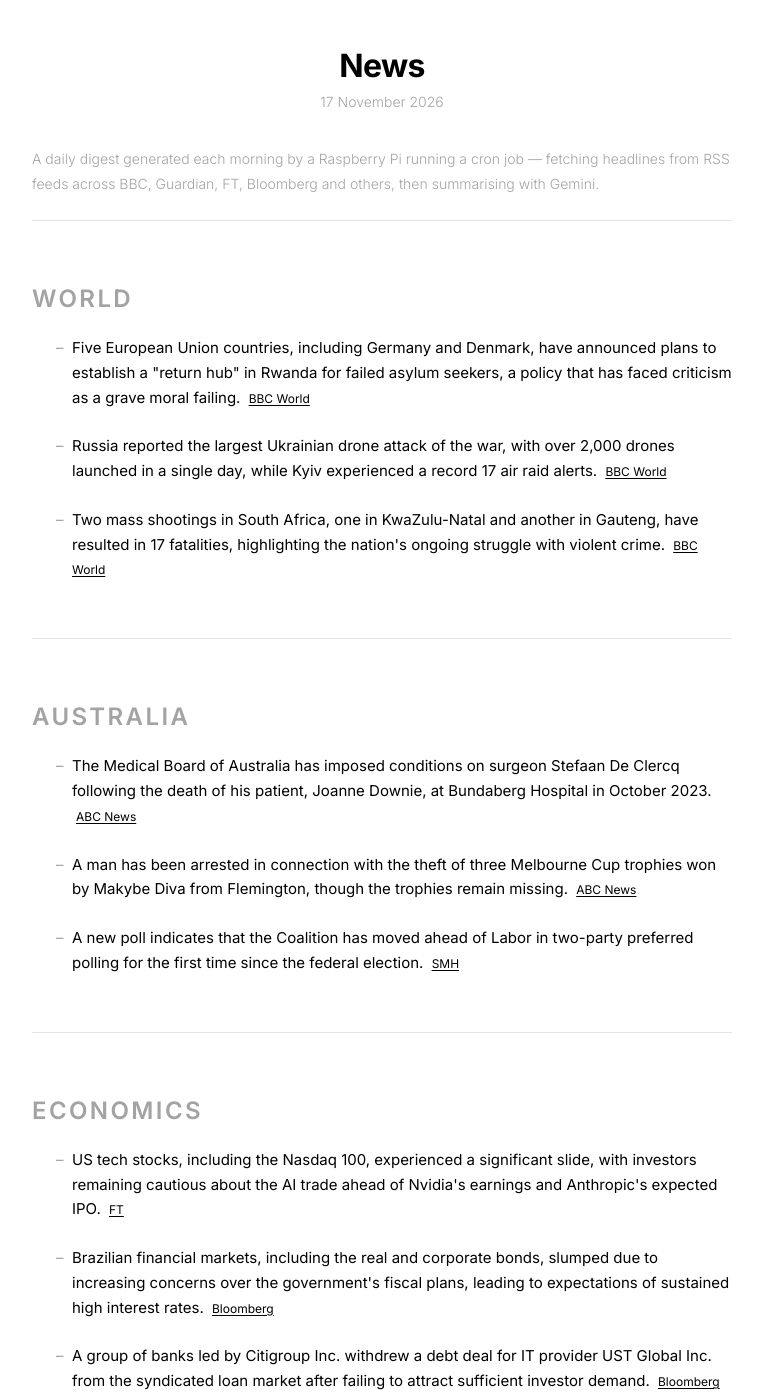
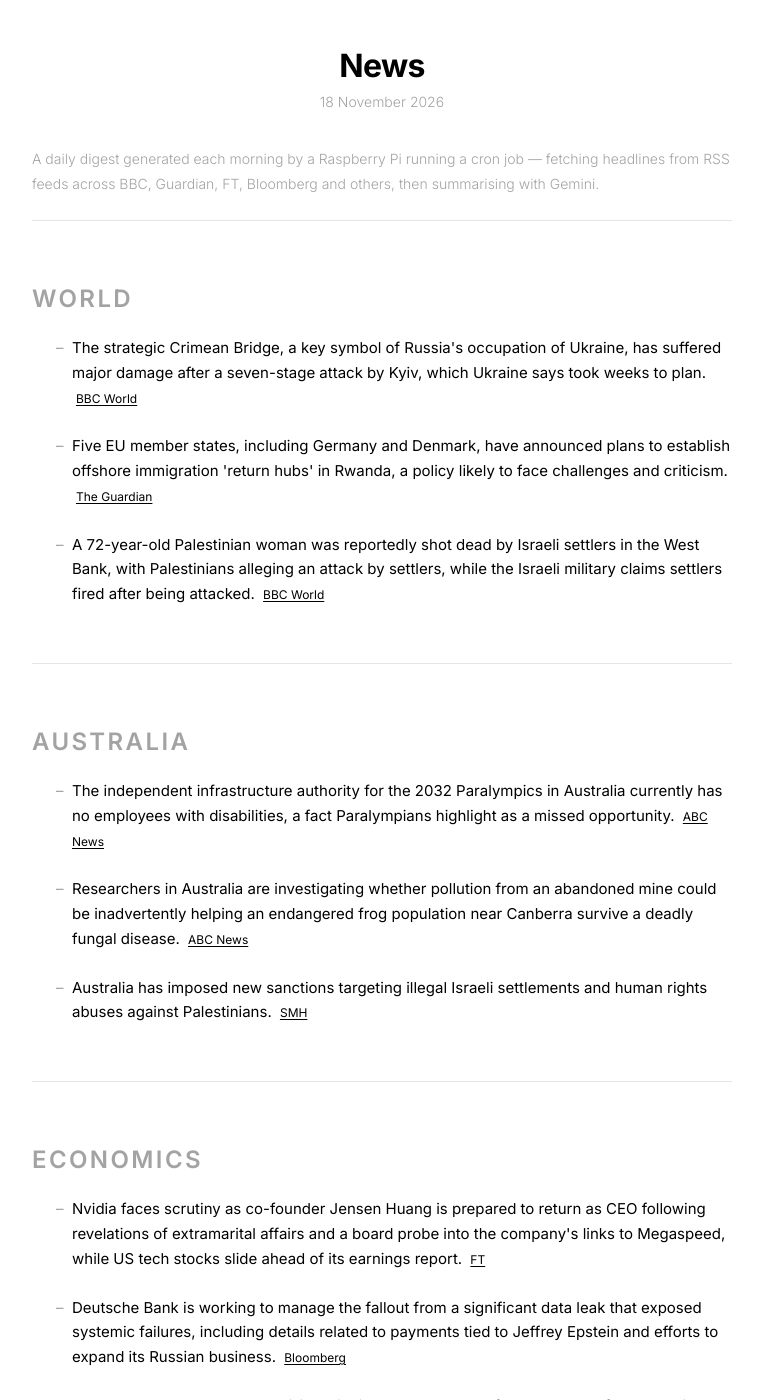
Before and after one commit to s-jac/s-jac.github.io, a Jekyll site: the page built from projects/news.html, in a window 1280 px wide and 1400 px high. Shown: the whole window, without its empty margins (258-1021 px from the left). Built offline with Jekyll 4.4.1, drawn with Linux system fonts in a browser that asks for light colours; some of the changed text lies outside the part shown.

Commit message:
daily news update 18 November 2026

```diff
--- a/_data/news.json
+++ b/_data/news.json
@@ -1,22 +1,22 @@
 {
-  "date": "17 November 2026",
-  "generated_at": "2026-11-16T20:00:34.398740+00:00",
+  "date": "18 November 2026",
+  "generated_at": "2026-11-17T20:00:27.127641+00:00",
   "sections": [
     {
       "heading": "World",
       "bullets": [
         {
-          "text": "Five European Union countries, including Germany and Denmark, have announced plans to establish a \"return hub\" in Rwanda for failed asylum seekers, a policy that has faced criticism as a grave moral failing.",
+          "text": "The strategic Crimean Bridge, a key symbol of Russia's occupation of Ukraine, has suffered major damage after a seven-stage attack by Kyiv, which Ukraine says took weeks to plan.",
           "source": "BBC World",
           "url": "https://www.bbc.com/news/world"
         },
         {
-          "text": "Russia reported the largest Ukrainian drone attack of the war, with over 2,000 drones launched in a single day, while Kyiv experienced a record 17 air raid alerts.",
-          "source": "BBC World",
-          "url": "https://www.bbc.com/news/world"
+          "text": "Five EU member states, including Germany and Denmark, have announced plans to establish offshore immigration 'return hubs' in Rwanda, a policy likely to face challenges and criticism.",
+          "source": "The Guardian",
+          "url": "https://www.theguardian.com"
         },
         {
-          "text": "Two mass shootings in South Africa, one in KwaZulu-Natal and another in Gauteng, have resulted in 17 fatalities, highlighting the nation's ongoing struggle with violent crime.",
+          "text": "A 72-year-old Palestinian woman was reportedly shot dead by Israeli settlers in the West Bank, with Palestinians alleging an attack by settlers, while the Israeli military claims settlers fired after being attacked.",
           "source": "BBC World",
           "url": "https://www.bbc.com/news/world"
         }
@@ -26,17 +26,17 @@
       "heading": "Australia",
       "bullets": [
         {
-          "text": "The Medical Board of Australia has imposed conditions on surgeon Stefaan De Clercq following the death of his patient, Joanne Downie, at Bundaberg Hospital in October 2023.",
+          "text": "The independent infrastructure authority for the 2032 Paralympics in Australia currently has no employees with disabilities, a fact Paralympians highlight as a missed opportunity.",
           "source": "ABC News",
           "url": "https://www.abc.net.au/news"
         },
         {
-          "text": "A man has been arrested in connection with the theft of three Melbourne Cup trophies won by Makybe Diva from Flemington, though the trophies remain missing.",
+          "text": "Researchers in Australia are investigating whether pollution from an abandoned mine could be inadvertently helping an endangered frog population near Canberra survive a deadly fungal disease.",
           "source": "ABC News",
           "url": "https://www.abc.net.au/news"
         },
         {
-          "text": "A new poll indicates that the Coalition has moved ahead of Labor in two-party preferred polling for the first time since the federal election.",
+          "text": "Australia has imposed new sanctions targeting illegal Israeli settlements and human rights abuses against Palestinians.",
           "source": "SMH",
           "url": "https://www.smh.com.au"
         }
@@ -46,17 +46,17 @@
       "heading": "Economics",
       "bullets": [
         {
-          "text": "US tech stocks, including the Nasdaq 100, experienced a significant slide, with investors remaining cautious about the AI trade ahead of Nvidia's earnings and Anthropic's expected IPO.",
+          "text": "Nvidia faces scrutiny as co-founder Jensen Huang is prepared to return as CEO following revelations of extramarital affairs and a board probe into the company's links to Megaspeed, while US tech stocks slide ahead of its earnings report.",
           "source": "FT",
           "url": "https://www.ft.com"
         },
         {
-          "text": "Brazilian financial markets, including the real and corporate bonds, slumped due to increasing concerns over the government's fiscal plans, leading to expectations of sustained high interest rates.",
+          "text": "Deutsche Bank is working to manage the fallout from a significant data leak that exposed systemic failures, including details related to payments tied to Jeffrey Epstein and efforts to expand its Russian business.",
           "source": "Bloomberg",
           "url": "https://www.bloomberg.com/markets"
         },
         {
-          "text": "A group of banks led by Citigroup Inc. withdrew a debt deal for IT provider UST Global Inc. from the syndicated loan market after failing to attract sufficient investor demand.",
+          "text": "The Federal Reserve's John Williams indicated he does not foresee a need for 'dramatic action' on interest rates, despite observing drivers like AI contributing to inflation, but noted it's not broadly spreading.",
           "source": "Bloomberg",
           "url": "https://www.bloomberg.com/markets"
         }
```
